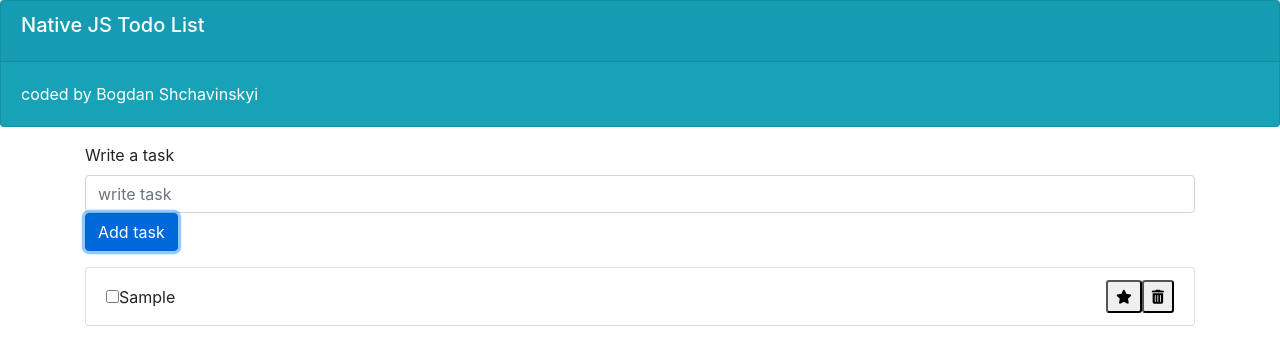
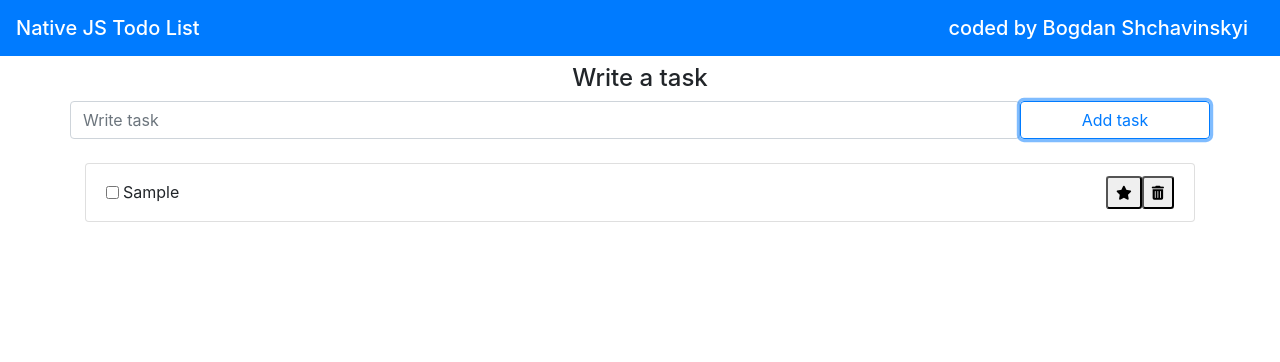
Before and after one commit to master-bogdan/js-todo-list, a plain HTML site: page index.html in a window 1280 px wide. Both pictures are taken after typing "Sample" into the empty fields and a click on the button "Add task". Drawn offline with nearby package versions, Linux system fonts and the light colour scheme.

Commit message:
[style changes, code refactoring]

```diff
--- a/app.js
+++ b/app.js
@@ -1,21 +1,22 @@
-window.addEventListener('DOMContentLoaded',() => {
+window.addEventListener('DOMContentLoaded', () => {
+    'use strict';
 
-const form = document.querySelector('form');
+    const form = document.querySelector('#add-task-form');
     const input = document.getElementById('add-task');
     const list = document.querySelector('.list-group');
     const warning = document.getElementById('warning-overlay');
-
 
     let todoListItems = [];
 
 // Функция рендер задачи
 // Task render function
-const renderTask = ({id, value, checked, strike, favorite}) => {
+const renderTodo = ({id, value, checked, strike, favorite}) => {
     list.insertAdjacentHTML('beforeend',
     `<li id=${id} class="list-group-item ${favorite}">
         <div class="d-flex justify-content-between important">
             <div class="d-flex justify-content-between align-items-center">
-            <input type="checkbox" ${checked}><span class="${strike}">${value}</span>
+                <input type="checkbox" ${checked}>
+                <span class="${strike} ml-1">${value}</span>
             </div>
             <div class="d-flex justify-content-center align-items-center">
                 <button type="button" class="btn-star btn-sm"><i class="fas fa-star"></i></button>
@@ -28,14 +29,15 @@ const renderTask = ({id, value, checked, strike, favorite}) => {
 
     // Функция отрисовки заданий из локального хранилища
     // Local storage render function
-const renderStorage = () => {
+const getTodos = () => {
     if (localStorage.getItem('todo') != undefined) {
         todoListItems = JSON.parse(localStorage.getItem('todo'));
     }
-    todoListItems.map((item) => renderTask(item));
+    return todoListItems.forEach((item) => renderTodo(item));
 };
 
-renderStorage();
+getTodos();
+
 
     // Функция добавления задачи
     // Function for adding tasks
@@ -44,21 +46,18 @@ const addTask = (event) => {
     if (input.value === '') {
        return alert('Enter your task!');
     }
-    let count = todoListItems.length;
-    const todoListItem = {
-            id: count++,
+    const todo = {
+            id: Math.floor(Math.random() * 100),
             value: input.value,
             checked: '',
             strike: '',
             favorite: ''
         };
-    todoListItems.push(todoListItem);
+    todoListItems.push(todo);
     input.value = '';
     localStorage.setItem('todo', JSON.stringify(todoListItems));
-    renderTask(todoListItem);
+    renderTodo(todo);
 };
-
-form.addEventListener('submit', addTask);
 
 // Функция удаления задачи с подтверждением
 // Delete task function with confirm
@@ -86,8 +85,6 @@ const deleteTask = (event) => {
 
 };
 
-list.addEventListener('click', deleteTask);
-
 // Функция важной задачи
 // Favorite task function
 
@@ -106,11 +103,8 @@ const favoriteTask = (event) => {
     localStorage.setItem('todo', JSON.stringify(todoListItems));
 };
 
-list.addEventListener('click', favoriteTask);
-
 // Функция выполненого задания
 // Finish task function
-
 const checkedTask = (event) => {
     let target = event.target;
     if (target.type === 'checkbox') {
@@ -131,7 +125,9 @@ const checkedTask = (event) => {
 
 };
 
+
+    form.addEventListener('submit', addTask);
+    list.addEventListener('click', deleteTask);
+    list.addEventListener('click', favoriteTask);
     list.addEventListener('change', checkedTask);
-
-console.log(todoListItems);
 });
--- a/index.html
+++ b/index.html
@@ -12,25 +12,33 @@
   <body>
 
     <header>
-        <div class="card text-white bg-info mb-3">
-            <div class="card-header">
-                <h5 class="card-title">Native JS Todo List</h5>
-            </div>
-            <div class="card-body">
-                <p class="card-text">coded by Bogdan Shchavinskyi</p>
-            </div>
-          </div>
+        <nav class="navbar navbar-dark bg-primary">
+            <span class="navbar-brand mb-0 h1">
+                Native JS Todo List
+            </span>
+            <span class="navbar-brand mb-0 h1">
+                coded by Bogdan Shchavinskyi
+            </span>
+        </nav>
     </header>
 
-    <div class="container">
-        <form>
-            <div class="form-group">
-            <label for="add-task">Write a task</label>
-            <input type="text" class="form-control" id="add-task" placeholder="write task">
-            <button type="submit" class="btn btn-primary">Add task</button>
+    <div class="container mt-2">
+        <form id="add-task-form">
+            <div class="form-group w-100">
+                <h4 class="text-center">Write a task</h4>
+                <label for="add-task" class="w-100">
+                    <div class="row">
+                        <input type="text" class="form-control col-10" id="add-task" placeholder="Write task">
+                        <button type="submit" class="btn btn-outline-primary col-2">
+                            Add task
+                        </button>
+                    </div>
+                </label>
             </div>
+        </form>
+    </div>
 
-        </form>
+    <div class="container mt-2">
         <ul class="list-group">
         </ul>
     </div>
@@ -50,6 +58,6 @@
         </div>
     </div>
 
-    <script src="app.js"></script>
+    <script type="module" src="app.js"></script>
   </body>
 </html>
--- a/style.css
+++ b/style.css
@@ -1,3 +1,9 @@
+* {
+    margin: 0;
+    padding: 0;
+    box-sizing: border-box;
+}
+
 body {
     position: relative;
 }
```
Lines whose indentation alone changed are shown as unchanged.
